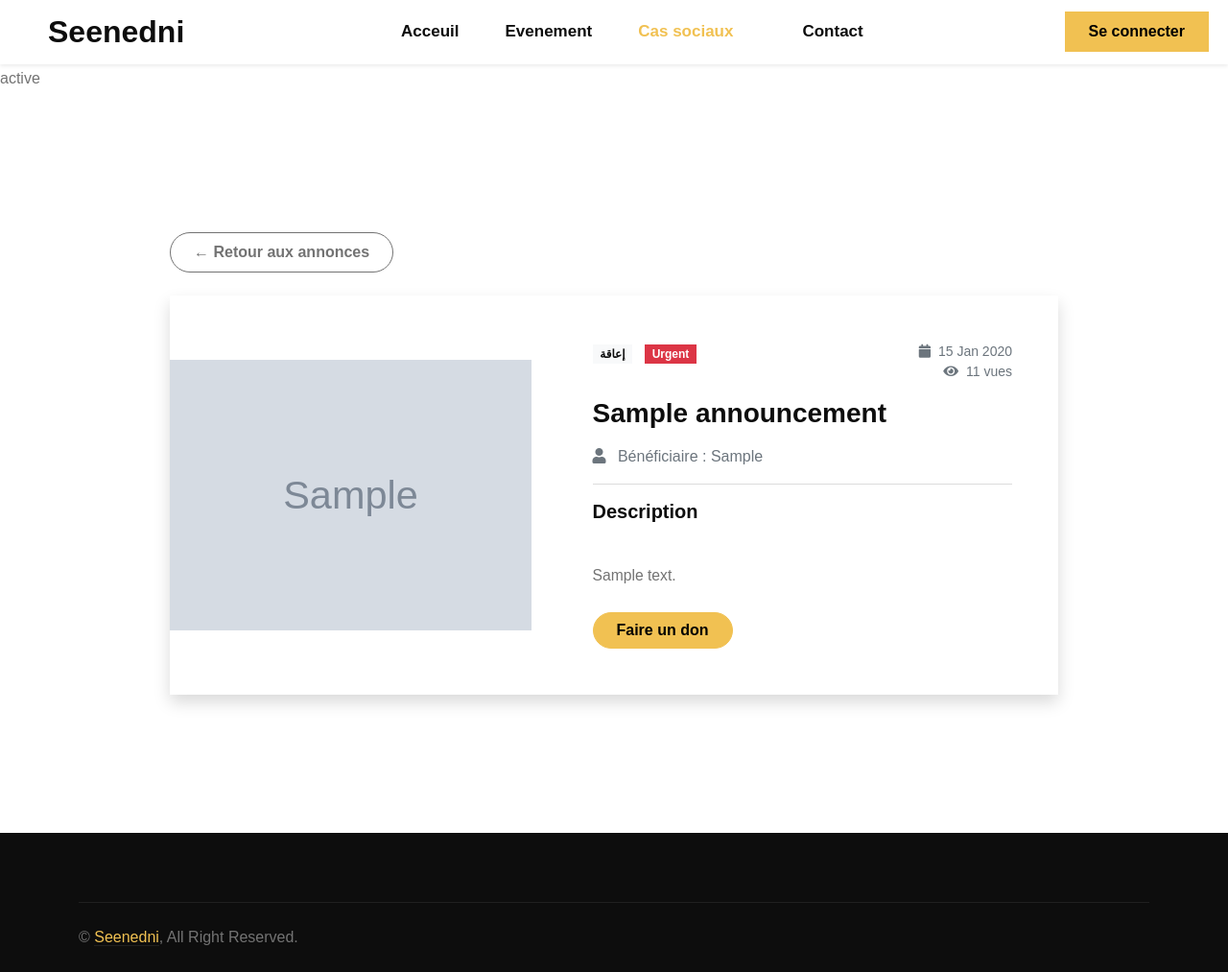
After one commit to FaresKhiari216/MaraTech-2026-Team-SIF, a Django app: page /announcement/1/ in a window 1280 px wide. The commit adds this page. Shown: the whole page at 96% size. Run offline with Django 5.2, Linux system fonts and the light colour scheme; tables that the repository leaves empty hold one stand-in row (values such as "Sample post"); grey boxes marked "Sample" are stand-in pictures; some libraries are stand-ins or nearby versions.

Commit message:
Announcement detail page created

```diff
--- a/AnnouncementApp/views.py
+++ b/AnnouncementApp/views.py
@@ -5,10 +5,9 @@ from .forms import AnnouncementForm, AnnouncementSearchForm
 
 def index(request):
     announcements = Announcement.objects.all()
-    form = AnnouncementSearchForm()  # formulaire de recherche vide pour le template
+    form = AnnouncementSearchForm()
     context = {"Announcements": announcements, "form": form}
     return render(request, "announcement.html", context)
-
 
 def search_announcements(request):
     form = AnnouncementSearchForm(request.GET or None)
@@ -26,7 +25,6 @@ def search_announcements(request):
         if emergency:
             results = results.filter(emergency=True)
 
-    # On passe aussi "Announcements" pour que le template fonctionne même si aucun résultat
     return render(
         request,
         "announcement.html",
@@ -47,8 +45,10 @@ def new_announcement(request):
     return render(request, "announcement/create_announcement.html", {"form": form})
 
 def details_announcement(request, announcement_id):
-	announcement_content = Announcement.objects.get(pk = announcement_id)
-	return render(request, "announcement/Details_Announcement.html", {"announcement":announcement_content})
+    announcement_content = Announcement.objects.get(pk=announcement_id)
+    announcement_content.views += 1
+    announcement_content.save(update_fields=["views"])
+    return render(request, "announcement/Details_Announcement.html", {"announcement": announcement_content})
 
 def edit_announcement(request, announcement_id):
 	announcement = Announcement.objects.get(pk = announcement_id)
--- /dev/null
+++ b/templates/announcement/Details_Announcement.html
@@ -0,0 +1,70 @@
+{% extends "base.html" %}
+{% load static %}
+
+{% block content %}
+{% block announcement_is_active %}active{% endblock announcement_is_active %}
+
+<div class="container py-5" style="margin-top: 100px;">
+    <div class="row justify-content-center">
+        <div class="col-lg-11 col-xl-10">
+            <a href="{% url 'announcements:index' %}" class="btn btn-outline-secondary rounded-pill mb-4 px-4 py-2">
+                &larr; Retour aux annonces
+            </a>
+            <div class="card shadow border-0">
+                <div class="row g-3 align-items-center">
+                    {% if announcement.photo %}
+                    <div class="col-md-5">
+                        <img src="{{ announcement.photo.url }}" class="img-fluid w-100 rounded-start" style="max-height: 420px; object-fit: cover;" alt="{{ announcement.title }}">
+                    </div>
+                    {% endif %}
+                    <div class="col-md-{% if announcement.photo %}7{% else %}12{% endif %}">
+                        <div class="card-body p-4 p-md-5">
+                            <div class="d-flex justify-content-between align-items-start mb-3">
+                                <div>
+                                    <span class="badge bg-light text-dark me-2">{{ announcement.get_category_display }}</span>
+                                    {% if announcement.emergency %}
+                                        <span class="badge bg-danger">Urgent</span>
+                                    {% endif %}
+                                </div>
+                                <div class="text-end small text-muted">
+                                    <div>
+                                        <i class="fa fa-calendar me-1"></i>
+                                        {{ announcement.created_at|date:"d M Y" }}
+                                    </div>
+                                    <div>
+                                        <i class="fa fa-eye me-1"></i>
+                                        {{ announcement.views }} vues
+                                    </div>
+                                </div>
+                            </div>
+
+                            <h1 class="h3 mb-3">{{ announcement.title }}</h1>
+
+                            <p class="mb-2 text-muted">
+                                <i class="fas fa-user me-2"></i>
+                                Bénéficiaire : {{ announcement.beneficiary }}
+                            </p>
+
+                            <hr>
+
+                            <h2 class="h5 mb-3">Description</h2>
+                            <p class="mb-4" style="white-space: pre-line; word-wrap: break-word; overflow-wrap: break-word; line-height: 1.7; font-size: 0.98rem;">
+                                {{ announcement.description }}
+                            </p>
+
+                            {% if announcement.link %}
+                            <div class="mt-3">
+                                <a href="{{ announcement.link }}" target="_blank" class="btn btn-primary rounded-pill px-4">
+                                    Faire un don
+                                </a>
+                            </div>
+                            {% endif %}
+                        </div>
+                    </div>
+                </div>
+            </div>
+        </div>
+    </div>
+</div>
+
+{% endblock content %}
```
Also changed, not shown: templates/announcement.html (+12 -2 lines), media/Announcements/Capture_décran_2025-12-03_193832.png (added).
